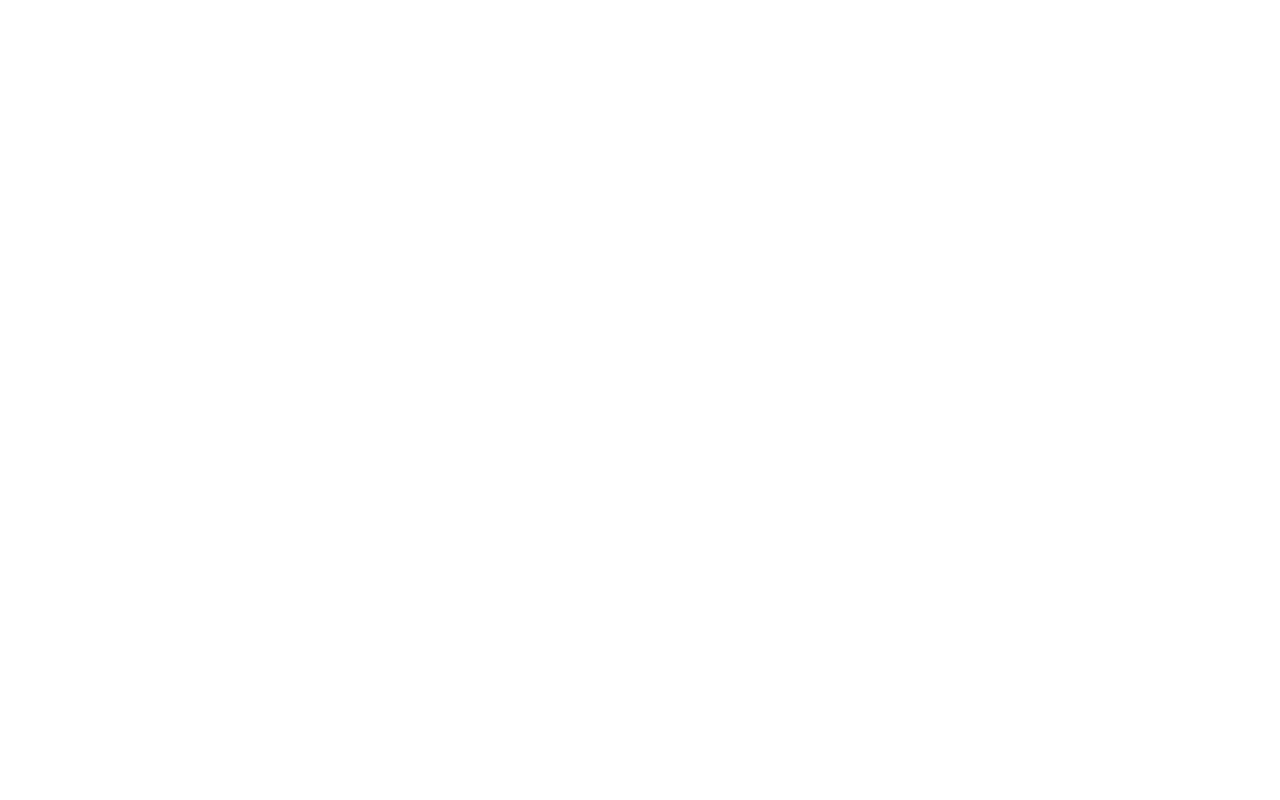
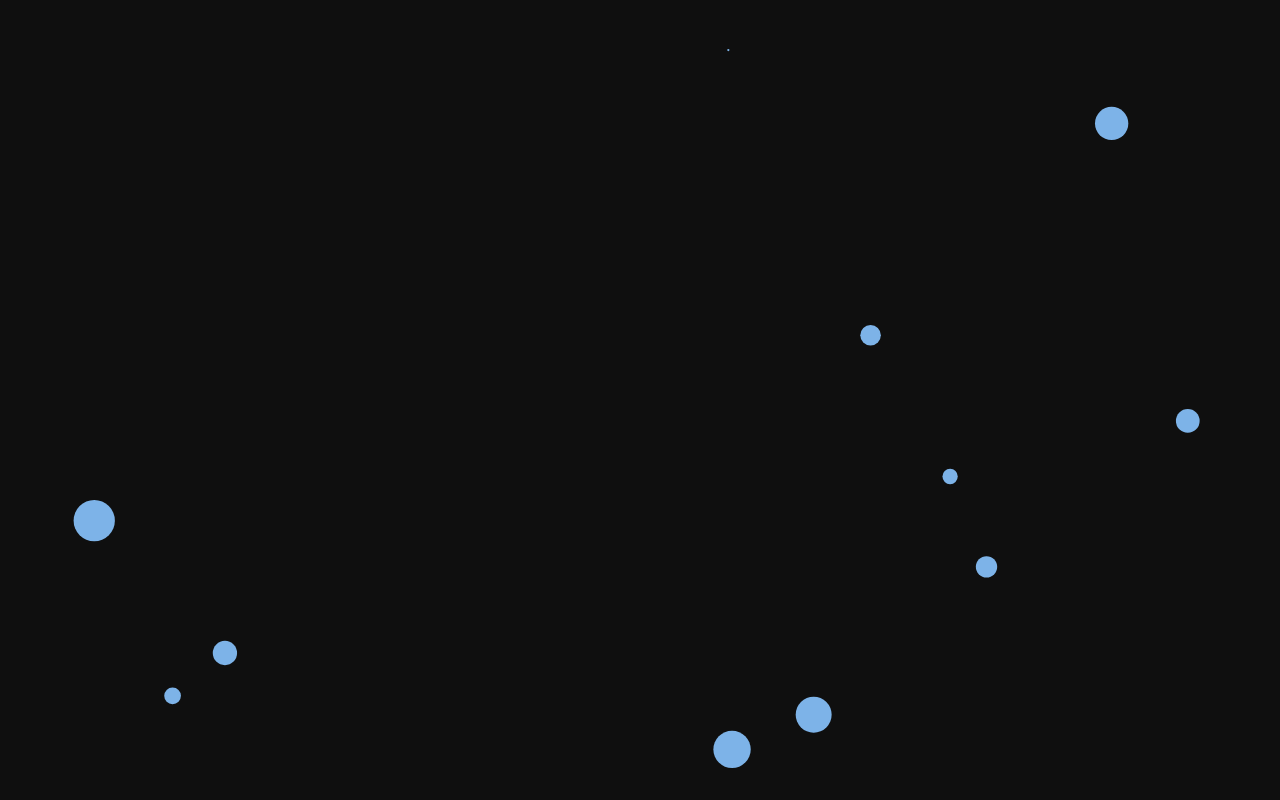
Before and after one commit to Wasil47/dots-particules, a plain HTML site: page index.html in a window 1280 px wide. Drawn offline with Linux system fonts and the light colour scheme.

Commit message:
add create dots loop, dots are moving, dots hit the walls

```diff
--- a/dots.js
+++ b/dots.js
@@ -0,0 +1,125 @@
+const canvas = document.getElementById('canvas'),
+ctx = canvas.getContext('2d'),
+dots = [],
+// changeable
+amount = 1, // relative (amount per sqrt(width*height)px / 100)
+speed = 10, // max speed (1-speed) [px per sec]
+size = 20, // max size (1-size)
+lineWidth = 1.0,
+connectionDistance = 100,
+color = 'hsl(210, 70%, 70%)';
+
+let w = canvas.width = window.innerWidth,
+h = canvas.height = window.innerHeight;
+
+ctx.fillStyle = color;
+
+
+window.addEventListener('resize', ()=>{
+  w = canvas.width = window.innerWidth,
+  h = canvas.height = window.innerHeight;
+
+  ctx.fillStyle = color;
+});
+
+
+class Dot {
+  constructor (xpos, ypos, randomSize, dotSpeed) {
+    this.xpos = xpos;
+    this.ypos = ypos;
+    this.randomSize = randomSize;
+    this.dotSpeed = dotSpeed;
+
+    this.dx = this.dotSpeed; //direction x
+    this.dy = this.dotSpeed; //direction y
+  }
+  draw() {
+    ctx.beginPath();
+    ctx.arc(this.xpos, this.ypos, this.randomSize, 0, 2*Math.PI);
+    ctx.fill();
+    ctx.closePath();
+  }
+  move() { //update position (draw new one)
+    this.draw();
+
+    // hit the "wall"
+    if ( (this.xpos + this.randomSize) > w ) {
+      this.dx = -this.dx;
+    }
+    if ( (this.xpos - this.randomSize) < 0 ) {
+      this.dx = -this.dx;
+    }
+    if ( (this.ypos + this.randomSize) > h ) {
+      this.dy = -this.dy;
+    }
+    if ( (this.ypos - this.randomSize) < 0 ) {
+      this.dy = -this.dy;
+    }
+
+    // hit when resize screen
+    if (this.xpos < 0) {
+      this.xpos = this.randomSize + 2;
+    }
+
+    if (this.xpos > w) {
+      this.xpos = w - this.randomSize - 2;
+    }
+
+    if (this.ypos < 0) {
+      this.ypos = this.randomSize + 2;
+    }
+
+    if (this.ypos > h) {
+      this.ypos = h - this.randomSize - 2;
+    }
+
+
+    this.xpos += this.dx;
+    this.ypos += this.dy;
+  }
+};
+// const createDot = (dot) => {
+//   dot.draw();
+// };
+
+const createAllDots = () =>{
+  const screenPixels = Math.sqrt(w * h) / 100;
+  const allAmount = amount * screenPixels;
+
+  for (let i = 0; i < allAmount; i++) {
+    const randomX = (Math.random() * (w-2*size))+size;
+    const randomY = (Math.random() * (h-2*size))+size;
+    const randomSize = (Math.random() * size) + 1;
+    const randomDirection = (Math.random() - Math.random());
+    // const dotSpeed = ((Math.random() * speed) + 1);
+    const dotSpeed = speed * randomDirection;
+
+    const myDot = new Dot (randomX, randomY, randomSize, dotSpeed);
+    dots.push(myDot);
+    // createDot(dots[i]);
+  }
+  moveDots();
+};
+
+const moveDots = () => {
+  requestAnimationFrame(moveDots);
+  ctx.clearRect(0, 0, w, h);
+  dots.forEach((e)=>{
+    e.move();
+  });
+};
+
+
+createAllDots();
+console.log(dots);
+// moveDots();
+
+
+
+const getDistance = (xpos1, ypos1, xpos2, ypos2) => {
+  const resultX = Math.pow((xpos2-xpos1), 2);
+  const resultY = Math.pow((ypos2-ypos1), 2);
+  const result = Math.sqrt(resultX+resultY);
+
+  return result;
+};
--- a/index.html
+++ b/index.html
@@ -4,9 +4,11 @@
   <meta charset="UTF-8">
   <meta name="viewport" content="width=device-width, initial-scale=1.0">
   <title>Dots</title>
+  <link rel="stylesheet" href="./style.css">
 </head>
 <body>
-  <canvas id="dots"></canvas>
+  <canvas id="canvas"></canvas>
 
+  <script src="./dots.js"></script>
 </body>
 </html>
--- a/style.css
+++ b/style.css
@@ -1,12 +1,12 @@
 body
 {
-  background: #000000;
+  background: #0f0f0f;
 }
-#dots
+#canvas
 {
   position: absolute;
   top: 0;
   left: 0;
-  width: 100%;
-  height: 100%;
+  /* width: 100%;
+  height: 100%; */
 }
```
